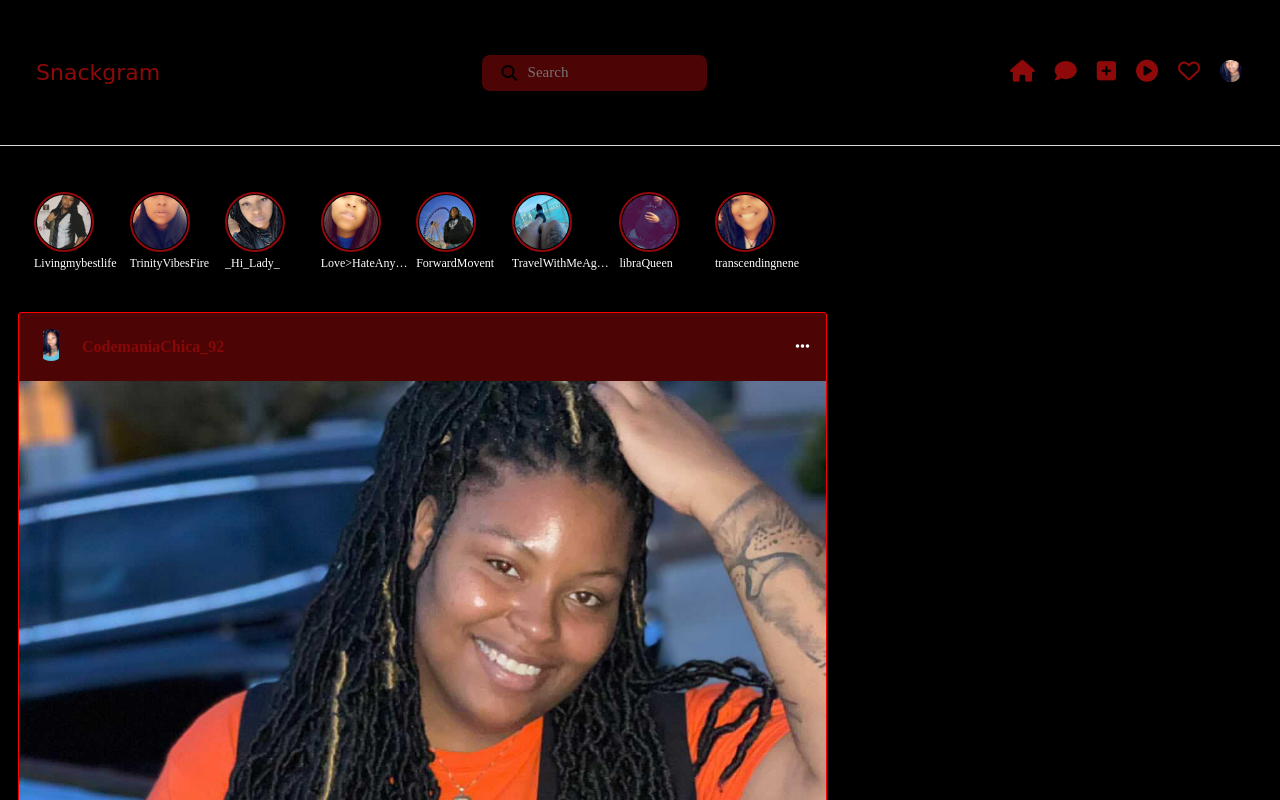
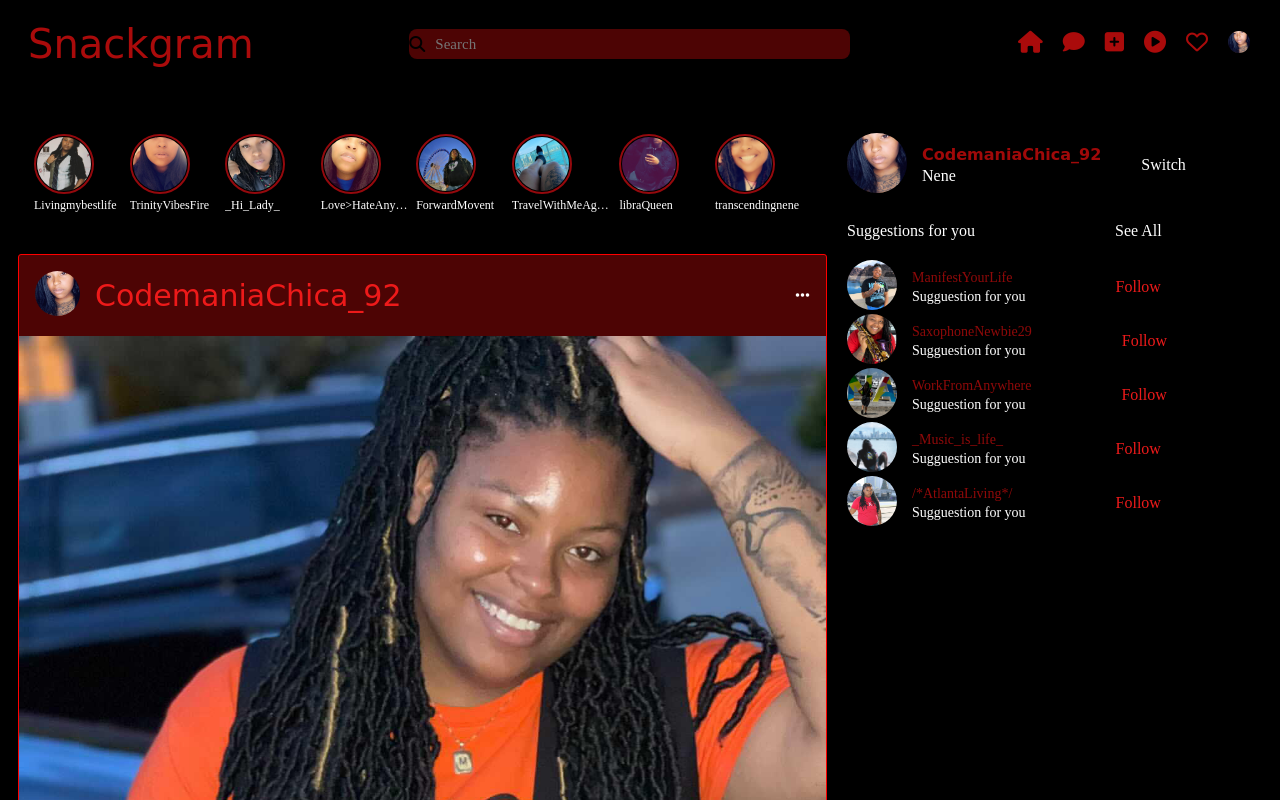
Before and after one commit to transcending92/SocialMediaClone, a plain HTML site: page html2.html in a window 1280 px wide. Shown: the top 800 px of the page. Drawn offline with Linux system fonts and the light colour scheme; a web font is replaced by a local one.

Commit message:
Sugguestions aligned and text box taking text the full lenght of the box

```diff
--- a/html2.html
+++ b/html2.html
@@ -79,7 +79,7 @@
                     <div class="username">
                         <div class="feedPost">
                             <div class="image">
-                            <img src="mel4.jpg" alt="Melanie with chest tattoo showing" width="32" height="32">
+                            <img src="mel4.jpg" alt="Melanie with chest tattoo showing" width="45" height="45">
                         </div>
                         <div class="details">
                            <p class="name">CodemaniaChica_92</p>
@@ -117,27 +117,99 @@
                             <i class="far fa-smile-beam"></i>
                             <input type="text" placeholder="Add a comment...">
                         </div>
-                        <div class="right">
+                        <div class="right-post">
                             <p>Post</p>
                         </div>
                     </div>
-
-
-
-
-
-
-
-
-
-
-
 
                 </div>
             </div>
 
             <div class="right">
-
+                <div class="main-profile">
+                    <div class="profile-left">
+                        <div class="image">
+                            <img src="mel4.jpg" alt="Mel with chest tattoo" width="60" height="60">
+                        </div>
+                        <div class="details">
+                            <p class="name">CodemaniaChica_92</p>
+                            <p class="nickname">Nene</p>
+                        </div>
+                    </div>
+                    <div class="profile-right">
+                        <p>Switch</p>
+                    </div>
+                </div>
+                <div class="suggestions">
+                    <p class="sug4u">Suggestions for you</p>
+                    <p>See All</p>
+                </div>
+                <div class="sug-title">
+                    <div class="sug-left">
+                        <div class="image">
+                            <img src="unnamed.jpg" alt="hoover dam" height="50px" width="50px">
+                        </div>
+                        <div class="details">
+                            <p class="name">ManifestYourLife</p>
+                            <p class="sug">Sugguestion for you</p>
+                        </div>
+                        <div class="sug-right">
+                            <p>Follow</p>
+                        </div>
+                    </div>
+                    <div class="sug-title">
+                        <div class="sug-left">
+                            <div class="image">
+                                <img src="melsax1.jpg" alt="purple sax" height="50px" width="50px">
+                            </div>
+                            <div class="details">
+                                <p class="name">SaxophoneNewbie29</p>
+                                <p class="sug">Sugguestion for you</p>
+                            </div>
+                            <div class="sug-right">
+                                <p>Follow</p>
+                            </div>
+                        </div>
+                        <div class="sug-title">
+                    <div class="sug-left">
+                        <div class="image">
+                            <img src="panama2.jpg" alt="panama sign" height="50px" width="50px">
+                        </div>
+                        <div class="details">
+                            <p class="name">WorkFromAnywhere</p>
+                            <p class="sug">Sugguestion for you</p>
+                        </div>
+                        <div class="sug-right">
+                            <p>Follow</p>
+                        </div>
+                    </div>
+                    <div class="sug-title">
+                        <div class="sug-left">
+                            <div class="image">
+                                <img src="panama1.jpg" alt="Panama skyline" height="50px" width="50px">
+                            </div>
+                            <div class="details">
+                                <p class="name">_Music_is_life_</p>
+                                <p class="sug">Sugguestion for you</p>
+                            </div>
+                            <div class="sug-right">
+                                <p>Follow</p>
+                            </div>
+                        </div>
+                        <div class="sug-title">
+                            <div class="sug-left">
+                                <div class="image">
+                                    <img src="melatl.jpg" alt="Atlanta background" height="50px" width="50px">
+                                </div>
+                                <div class="details">
+                                    <p class="name">/*AtlantaLiving*/</p>
+                                    <p class="sug">Sugguestion for you</p>
+                                </div>
+                                <div class="sug-right">
+                                    <p>Follow</p>
+                                </div>
+                            </div>
+                </div>
             </div>
         </section>
 
--- a/style2.css
+++ b/style2.css
@@ -10,23 +10,22 @@ header {
     display: flex; /* Make content display in linefor that section */
     justify-content: space-between;/*add equal amount of space  */
     align-items: center;
-    padding: 30px 18px;
-    border-bottom: 1px solid rgba(219, 219, 219, 1);
+    padding: 1px 10px;
     background-color: black;
+    position: sticky;
+    top: 0;
 }
-header .logo {
-    height: 29px;
-}
-
-header .logo img {
-    height: 100%;
-    object-fit: contain;
-
+header .snackgramName {
+    font-family: 'Jacques Francois Shadow', cursive;
+    color: rgb(170, 11, 11);
+    font-size: 22px;
+    padding: 20px 18px;
+    font-size: 40px;
 }
 
 header .search {
-    width: 225px;
-    padding: 3px 20px;
+    width: 35%;
+    padding: 0;
     display: flex;
     align-items: center;
     background-color: rgba(142, 9, 9, 0.541); /*fix color */
@@ -41,11 +40,13 @@ header .search input{
     padding-left: 10px;
     font-size: 15px;
     color: black;
+    width: 100%;
 }
 
 header nav ul {
     list-style: none;
     display: flex;
+    padding-left: 30px;
 }
 
 header nav ul li {
@@ -61,16 +62,11 @@ header nav ul li a img{
 
 header nav ul li a i {
     font-size: 22px;
-    color: rgb(142, 9, 9);
+    color: rgb(170, 11, 11);
 }
 
 
-.snackgramName{
-    font-family: 'Jacques Francois Shadow', cursive;
-    color: rgb(142, 9, 9);;
-    font-size: 22px;
-    padding: 30px 18px;
-}
+
 
 /* Stories section Left Side */
 
@@ -139,14 +135,17 @@ section {
 
 .posts .username .feedPost .image img {
  border-radius: 50px;
- object-fit: contain;
+ object-fit: cover;
 
 }
 
 .posts .username .feedPost .details .name {
     font-weight: bold;
     padding-left: 15px;
-    color: rgba(142, 9, 9, 0.895); /*fix color */
+    color: rgb(237, 26, 26); /*fix color */
+    font-size: 30px;
+    font-family: 'Jacques Francois Shadow', cursive;
+    font-weight: 400;
 }
 
 .posts .post-content img {
@@ -217,26 +216,8 @@ section {
     width: 100%;
     outline: none;
     border: none;
+    font-size: 14px;
 }
-
-.postd .add-comment .right {
-    right: 1%;
-}
-
-
-
-
-
-
-
-
-
-
-
-
-
-
-
 
 
 
@@ -245,4 +226,88 @@ section {
 /* Right Side / Sugguestions */
 .right{
     width: 35%;
+    margin-top: 15px;
+    position: fixed;
+    right: -15px;
 }
+
+.right .main-profile {
+    display: flex;
+    align-items: center;
+}
+
+.right .main-profile .profile-left {
+    display: flex;
+    align-items: center;
+    margin-right: 40px;
+}
+
+.right .main-profile .profile-left .image img {
+    border-radius: 50px;
+    margin-right: 15px;
+    object-fit: cover;
+}
+
+.right .main-profile .profile-left .details .name {
+    padding-bottom: 3px;
+    color: rgb(160, 9, 9);
+    font-family: 'Jacques Francois Shadow', cursive;
+    font-weight: bold;
+}
+
+/* suggestions */
+
+ .suggestions {
+    display: flex;
+    margin-top: 25px;
+    margin-bottom: 20px;
+
+ }
+
+ .suggestions .sug4u {
+     padding-right: 50px;
+ }
+
+ .suggestions p {
+    margin-right: 90px;
+
+
+}
+
+.sug-title {
+    align-items: center;
+    margin-bottom: 15px;
+    padding-bottom: 10px;
+}
+
+.sug-title .sug-left {
+    display: flex;
+    align-items: center;
+    margin-right: 60px;
+}
+
+.sug-title .sug-left .image img {
+    border-radius: 50%;
+    margin-right: 15px;
+    object-fit: cover;
+
+}
+
+.sug-title .sug-left .details .name {
+    padding-bottom: 3px;
+    color: rgb(142, 9, 9);
+    font-size: 14px;
+}
+
+.sug-title .sug-left .details .sug {
+    font-size: 14px;
+}
+
+.sug-title .sug-right {
+   padding-left: 90px;
+}
+
+.sug-title .sug-right p {
+    color:rgb(237, 26, 26);
+
+}
```
